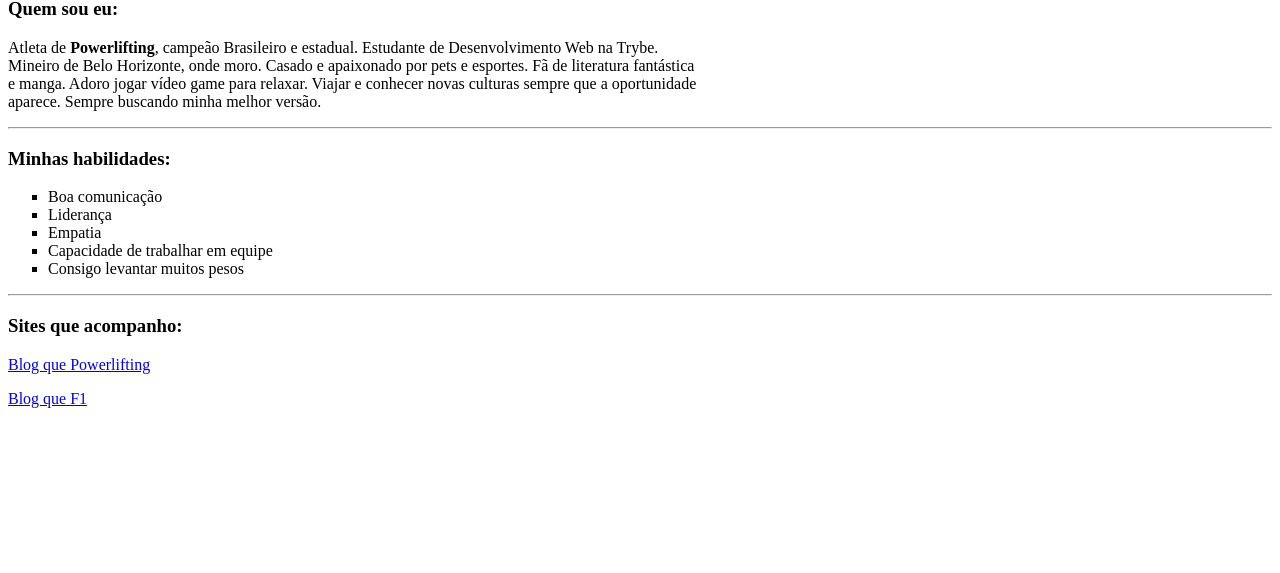
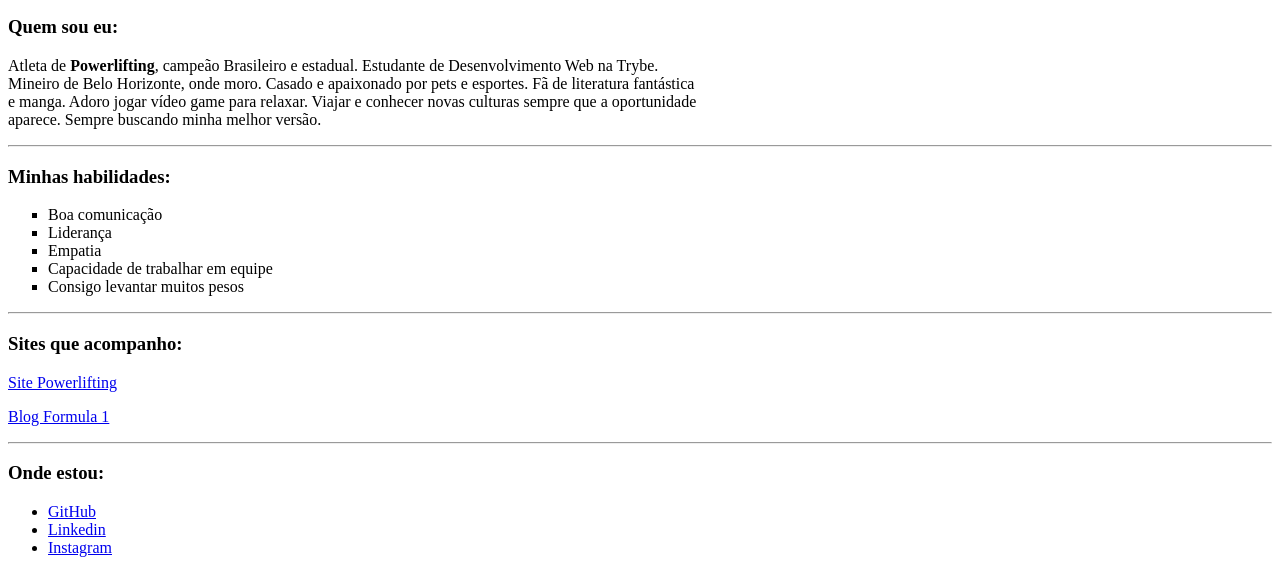
Before and after one commit to tuliotofani/tuliotofani.github.io, a plain HTML site: page portfolio.html in a window 1280 px wide. Shown: the part 919-1492 px from the top of the page. Before the commit the page ends 1343 px from the top, so only its background shows below. Drawn offline with Linux system fonts and the light colour scheme.

Commit message:
adiciona contatos

```diff
--- a/portfolio.html
+++ b/portfolio.html
@@ -15,6 +15,7 @@
         <li><a href="#eu">Quem sou eu?</a></li>
         <li><a href="#habilidades">Minhas habilidades!</a></li>
         <li><a href="#blogs">Sites que acompanho</a></li>
+        <li><a href="#contato">Redes</a></li>
     </ul>
     <hr>
     <h2>Fotos</h2>
@@ -34,7 +35,14 @@
     </ul>
     <hr>
     <h3 id="blogs">Sites que acompanho:</h3>
-    <p><a href="https://kingofthelifts.com/" target="_blank">Blog que Powerlifting </p>
-    <p><a href="https://the-race.com/" target="_blank">Blog que F1 </p>
+    <p><a href="https://kingofthelifts.com/" target="_blank">Site Powerlifting</a></p>
+    <p><a href="https://the-race.com/" target="_blank" >Blog Formula 1</a></p>
+    <hr>
+    <h3 id="contatos">Onde estou:</h3>
+    <ul>
+        <li><a href="https://github.com/tuliotofani" target="_blank">GitHub</a></li>
+        <li><a href="https://linkedin.com/in/tulio-tofani-85b7291ba" target="_blank">Linkedin</a></li>
+        <li><a href="https://www.instagram.com/tuliotofani/" target="_blank">Instagram</a></li>
+    </ul>
 </body>
 </html>
```
